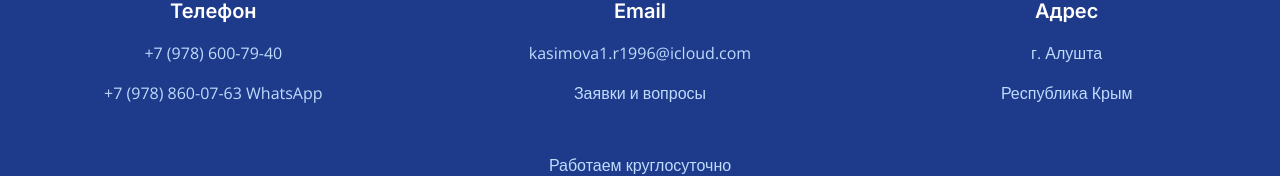
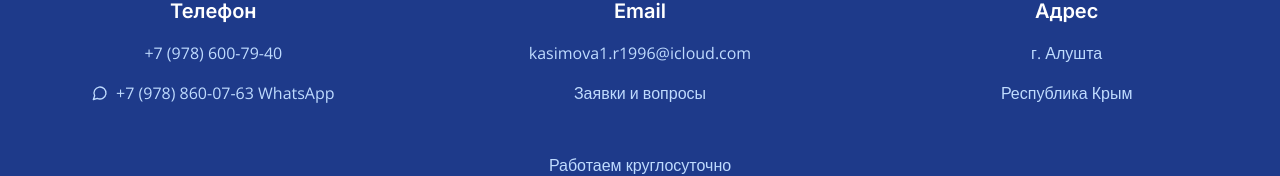
Before and after one commit to pr-poehali-dev/passenger-transport-project, a React (Vite) app: page / in a window 1280 px wide. Shown: the part 3203-3379 px from the top of the page. Built offline with nearby package versions, Linux system fonts and the light colour scheme.

Commit message:
Добавить номер телефона в WhatsApp

```diff
--- a/src/pages/Index.tsx
+++ b/src/pages/Index.tsx
@@ -338,8 +338,18 @@ const Index = () => {
                 <Icon name="Phone" size={32} />
               </div>
               <h4 className="text-xl font-semibold">Телефон</h4>
-              <p className="text-blue-200">+7 (978) 600-79-40</p>
-              <p className="text-blue-200">+7 (978) 860-07-63 WhatsApp</p>
+              <a href="tel:+79786007940" className="text-blue-200 hover:text-white transition-colors block">
+                +7 (978) 600-79-40
+              </a>
+              <a
+                href="https://wa.me/79788600763"
+                target="_blank"
+                rel="noopener noreferrer"
+                className="text-blue-200 hover:text-white transition-colors flex items-center justify-center gap-2"
+              >
+                <Icon name="MessageCircle" size={16} />
+                +7 (978) 860-07-63 WhatsApp
+              </a>
             </div>
 
             <div className="space-y-4">
```
